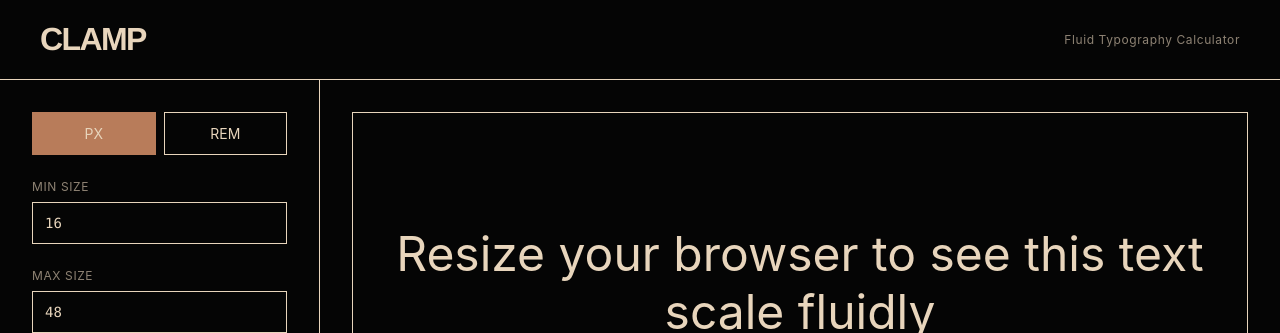
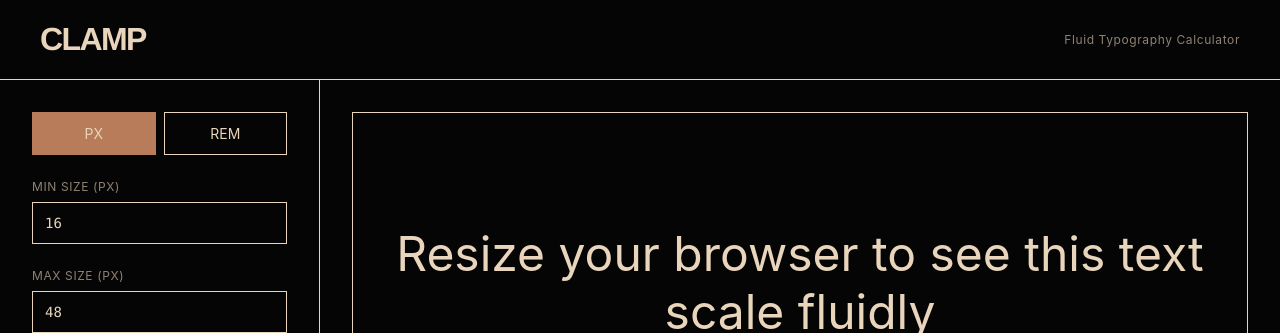
Before and after one commit to BenGurWaves/clamp-calyvent, a React (Vite) app: page / in a window 1280 px wide. Shown: the top 333 px of the page. Built offline with nearby package versions, Linux system fonts and the light colour scheme.

Commit message:
Fix unit toggle: add actual PX/REM conversion with live label updates

```diff
--- a/src/App.jsx
+++ b/src/App.jsx
@@ -47,7 +47,19 @@ function App() {
   }
 
   const toggleUnit = () => {
-    setUnit(unit === 'px' ? 'rem' : 'px')
+    const newUnit = unit === 'px' ? 'rem' : 'px'
+
+    if (newUnit === 'rem') {
+      // Convert px to rem
+      setMinSize((parseFloat(minSize) / 16).toFixed(3))
+      setMaxSize((parseFloat(maxSize) / 16).toFixed(3))
+    } else {
+      // Convert rem to px
+      setMinSize((parseFloat(minSize) * 16).toFixed(0))
+      setMaxSize((parseFloat(maxSize) * 16).toFixed(0))
+    }
+
+    setUnit(newUnit)
   }
 
   const presets = [
@@ -88,7 +100,7 @@ function App() {
           </div>
 
           <div className="input-group">
-            <label>Min Size</label>
+            <label>Min Size ({unit.toUpperCase()})</label>
             <input
               type="number"
               value={minSize}
@@ -98,7 +110,7 @@ function App() {
           </div>
 
           <div className="input-group">
-            <label>Max Size</label>
+            <label>Max Size ({unit.toUpperCase()})</label>
             <input
               type="number"
               value={maxSize}
```
